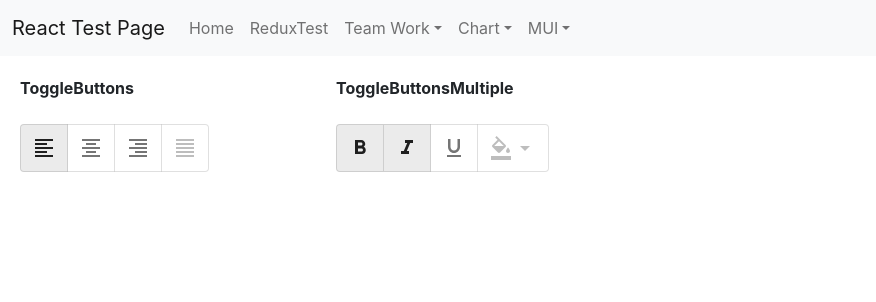
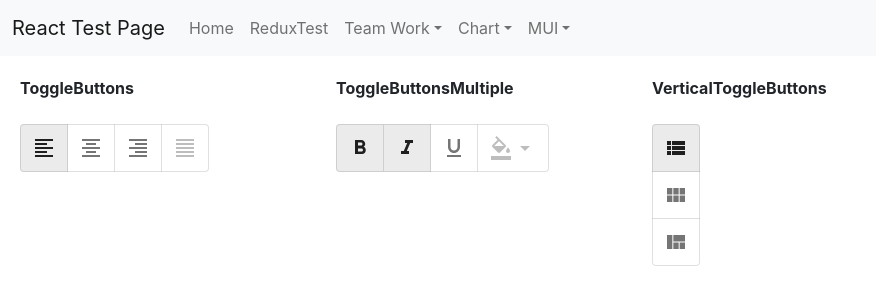
Before and after one commit to jinseok1306/React-Test, a React (Create React App) app in the folder ReactProject/client_app/: page /MUI/ToggleButtonPage in a window 1280 px wide. Shown: the top 302 px of the page, without its empty margins (0-876 px from the left). Built offline with nearby package versions, Linux system fonts and the light colour scheme.

Commit message:
MUI VerticelToggleButtons 테스트 완료

```diff
--- /dev/null
+++ b/ReactProject/client_app/src/components/ToggleButton/VerticalToggleButtons.tsx
@@ -0,0 +1,33 @@
+import * as React from 'react';
+import ViewListIcon from '@mui/icons-material/ViewList';
+import ViewModuleIcon from '@mui/icons-material/ViewModule';
+import ViewQuiltIcon from '@mui/icons-material/ViewQuilt';
+import ToggleButton from '@mui/material/ToggleButton';
+import ToggleButtonGroup from '@mui/material/ToggleButtonGroup';
+
+export default function VerticalToggleButtons() {
+    const [view, setView] = React.useState('list');
+
+    const handleChange = (event: React.MouseEvent<HTMLElement>, nextView: string) => {
+        setView(nextView);
+    };
+
+    return (
+        <ToggleButtonGroup
+            orientation="vertical"
+            value={view}
+            exclusive
+            onChange={handleChange}
+        >
+            <ToggleButton value="list" aria-label="list">
+                <ViewListIcon />
+            </ToggleButton>
+            <ToggleButton value="module" aria-label="module">
+                <ViewModuleIcon />
+            </ToggleButton>
+            <ToggleButton value="quilt" aria-label="quilt">
+                <ViewQuiltIcon />
+            </ToggleButton>
+        </ToggleButtonGroup>
+    );
+}
--- a/ReactProject/client_app/src/pages/MUI/ToggleButtonPage.tsx
+++ b/ReactProject/client_app/src/pages/MUI/ToggleButtonPage.tsx
@@ -3,6 +3,7 @@ import Menu from '../../components/Menu';
 import Grid from '@mui/material/Grid';
 import ToggleButtons from '../../components/ToggleButton/ToggleButtons';
 import ToggleButtonsMultiple from '../../components/ToggleButton/ToggleButtonsMultiple';
+import VerticalToggleButtons from '../../components/ToggleButton/VerticalToggleButtons';
 
 const ToggleButtonPage = () => {
     return (
@@ -18,6 +19,10 @@ const ToggleButtonPage = () => {
                         <b>ToggleButtonsMultiple</b><div>&nbsp;</div>
                         <ToggleButtonsMultiple />
                     </Grid>
+                    <Grid item xs={3}>
+                        <b>VerticalToggleButtons</b><div>&nbsp;</div>
+                        <VerticalToggleButtons />
+                    </Grid>
                 </Grid>
             </div>
         </div>
```
Also changed, not shown: 1 other file (tests, documents, lock files or other folders).
